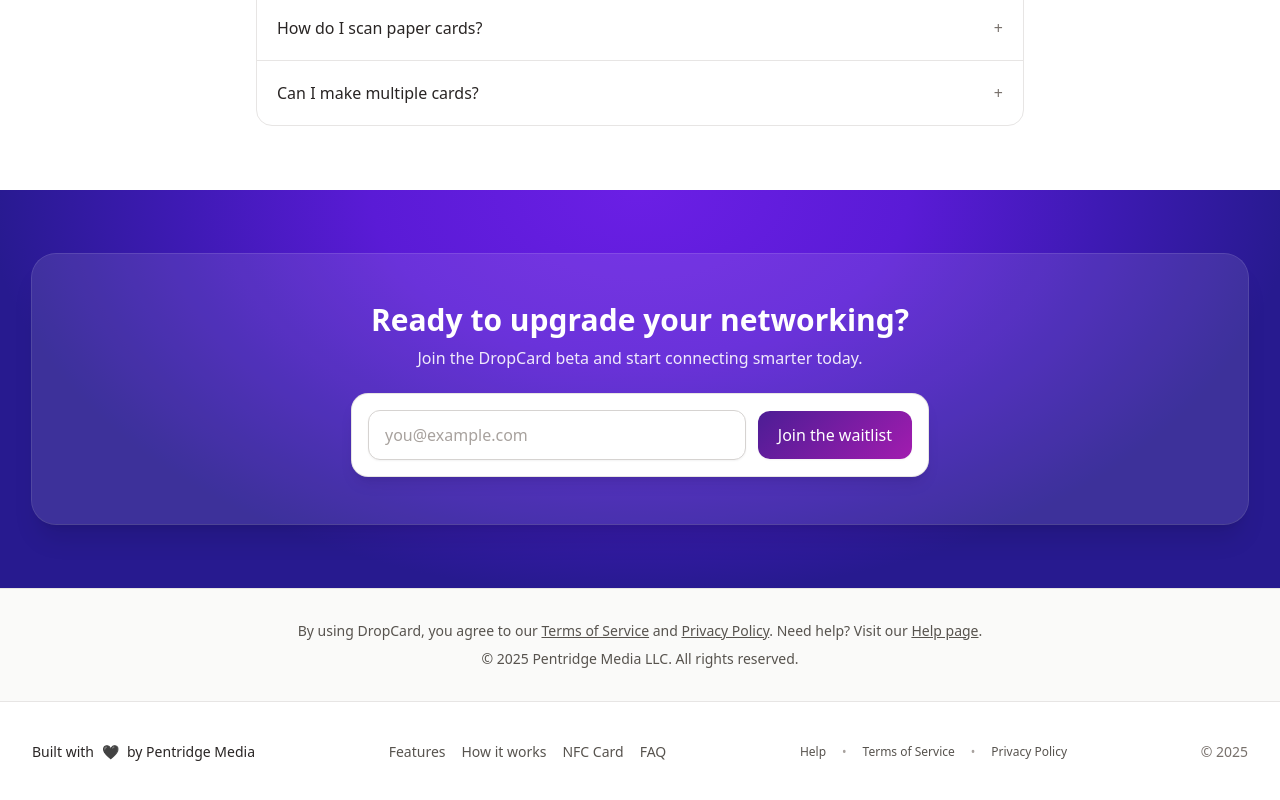
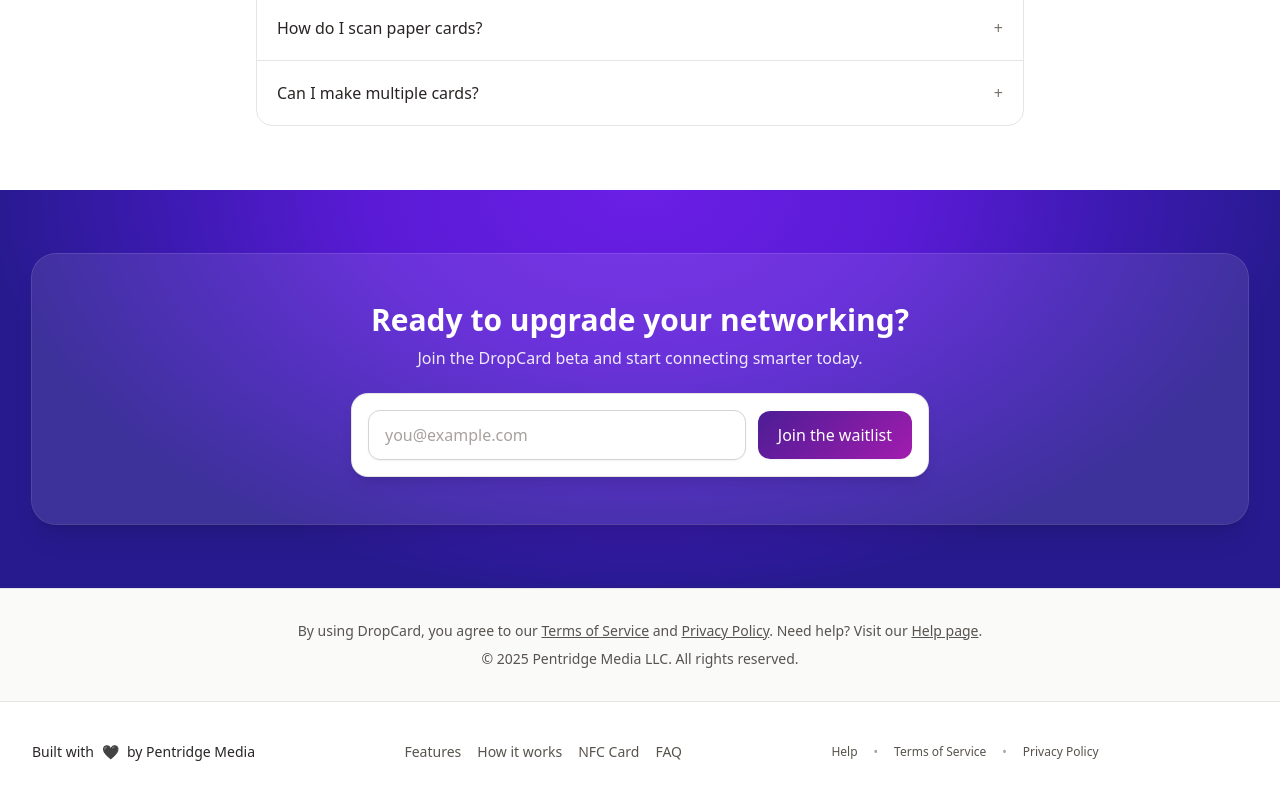
Before and after one commit to sirakinb/dropcard_landing, a Next.js app: page / in a window 1280 px wide. Shown: the part 4144-4944 px from the top of the page. Built offline with nearby package versions, Linux system fonts and the light colour scheme; no server answers.

Commit message:
Remove bottom right copyright notice from footer

```diff
--- a/app/page.tsx
+++ b/app/page.tsx
@@ -225,7 +225,6 @@
         <Link href="/privacy" className="hover:text-stone-800">Privacy Policy</Link>
       </div>
           <div className="flex items-center gap-4">
-            <span className="text-stone-500">© 2025</span>
           </div>
         </div>
       </footer>
```
